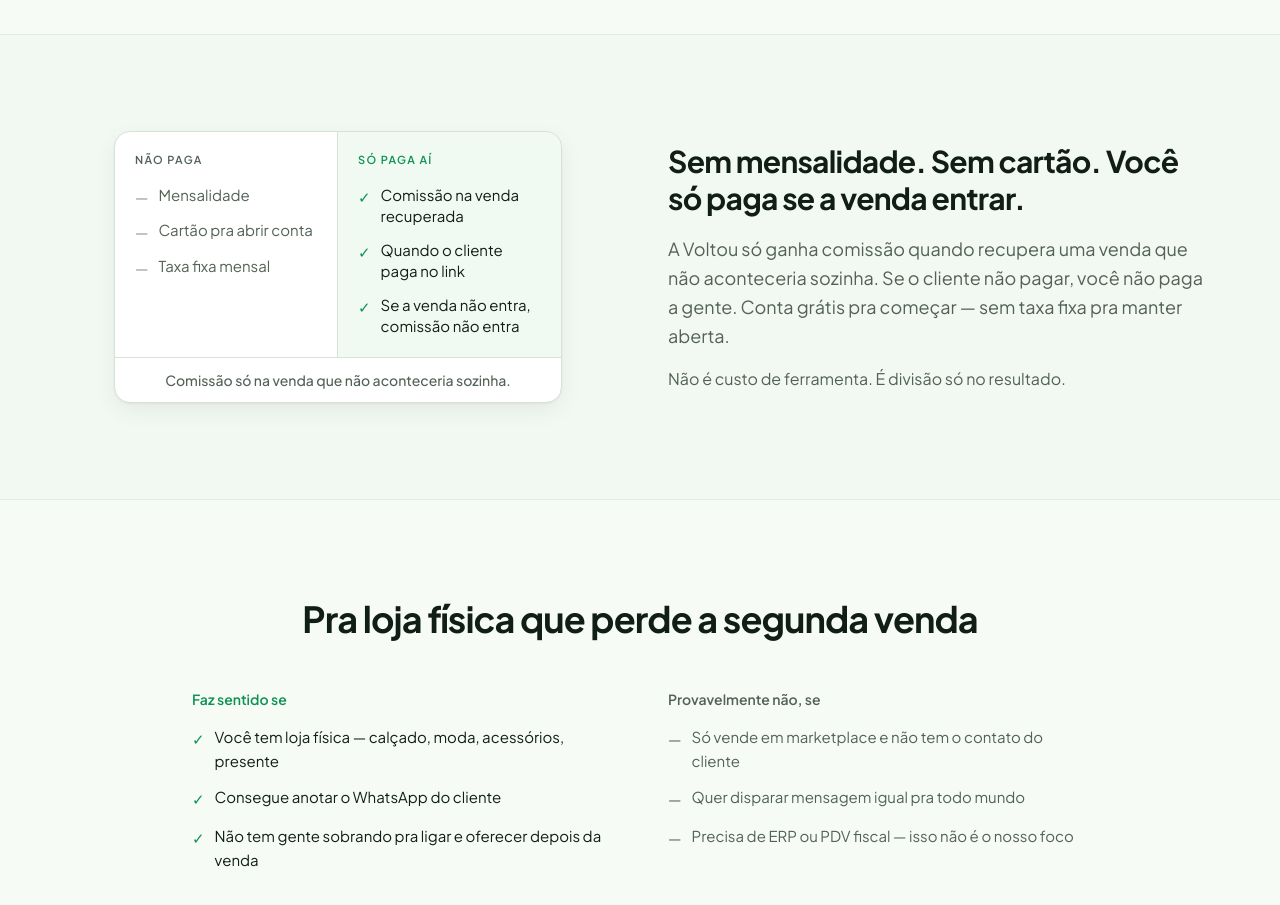
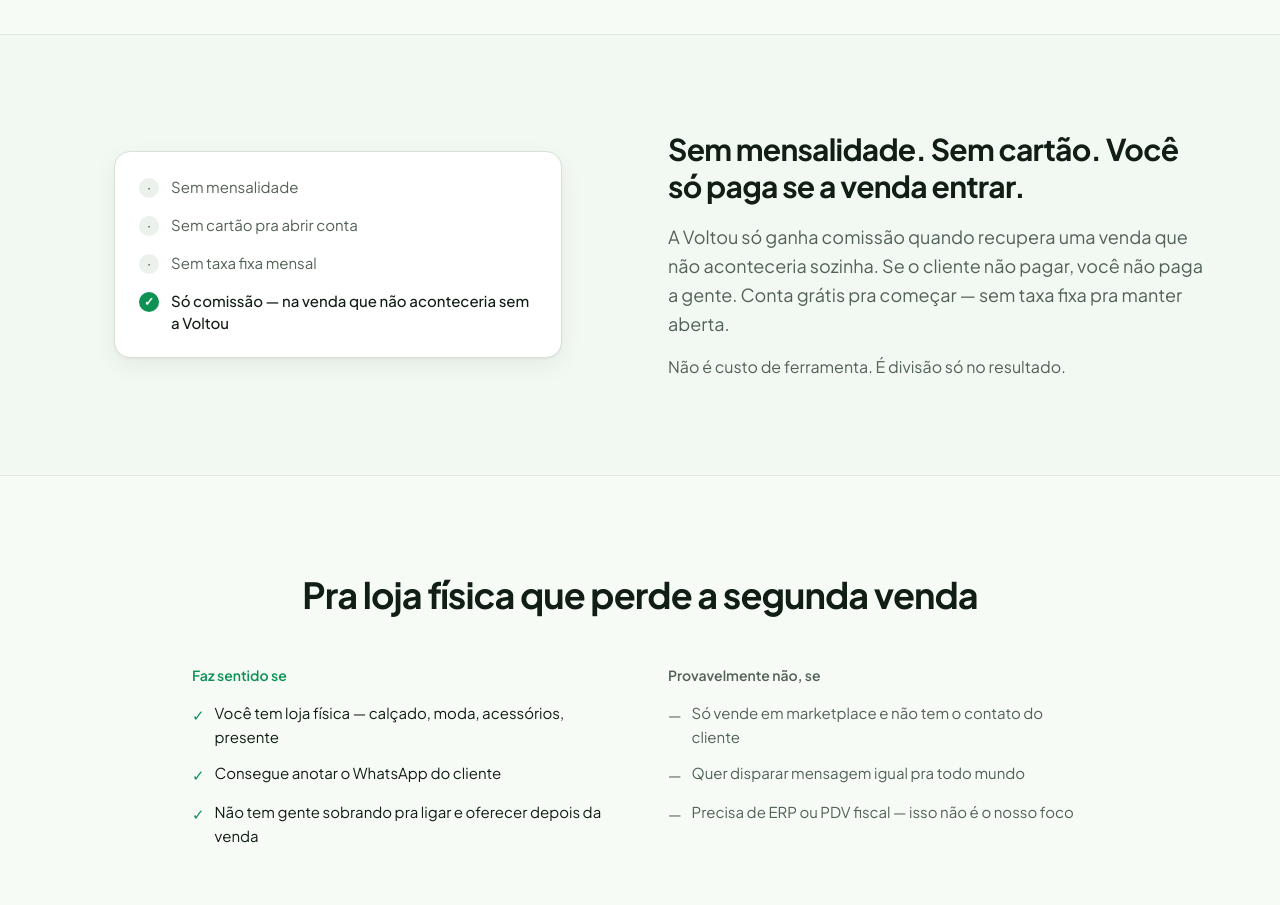
Before and after one commit to momauricio/voltou-front, a Next.js app: page / in a window 1280 px wide. Shown: the part 2240-3145 px from the top of the page. Built offline with nearby package versions, Linux system fonts and the light colour scheme.

Commit message:
feat(landing): single pricing list with incremental commission (VOL-21)
Replace the two-column Não paga / Só paga aí panel with one list that
filters on zero fixed cost and closes on commission only for recovered sales.

Co-authored-by: Cursor <cursoragent@cursor.com>

```diff
--- a/src/components/landing/mocks/pricing-chips-mock.tsx
+++ b/src/components/landing/mocks/pricing-chips-mock.tsx
@@ -1,62 +1,44 @@
-const NO_PAY = [
-  'Mensalidade',
-  'Cartão pra abrir conta',
-  'Taxa fixa mensal',
+const ITEMS = [
+  'Sem mensalidade',
+  'Sem cartão pra abrir conta',
+  'Sem taxa fixa mensal',
+  'Só comissão — na venda que não aconteceria sem a Voltou',
 ] as const;
 
-const ONLY_THEN = [
-  'Comissão na venda recuperada',
-  'Quando o cliente paga no link',
-  'Se a venda não entra, comissão não entra',
-] as const;
-
+/**
+ * Single list: zero fixed cost → commission only on incremental recovered sale (RCD).
+ */
 export function PricingChipsMock() {
   return (
     <div className="mx-auto w-full max-w-md">
-      <div className="overflow-hidden rounded-2xl border border-border bg-card shadow-[var(--shadow-soft)]">
-        <div className="grid sm:grid-cols-2">
-          <div className="border-b border-border p-5 sm:border-b-0 sm:border-r">
-            <p className="text-[11px] font-semibold tracking-[0.12em] text-muted-foreground">
-              NÃO PAGA
-            </p>
-            <ul className="mt-4 space-y-3">
-              {NO_PAY.map((item) => (
+      <div className="rounded-2xl border border-border bg-card p-5 shadow-[var(--shadow-soft)] sm:p-6">
+        <ul className="space-y-4">
+          {ITEMS.map((item, i) => {
+            const isLast = i === ITEMS.length - 1;
+            return (
               <li
                 key={item}
-                  className="flex items-start gap-2.5 text-sm text-muted-foreground sm:text-[15px]"
+                className={`flex items-start gap-3 text-sm sm:text-[15px] ${
+                  isLast
+                    ? 'font-medium text-foreground'
+                    : 'text-muted-foreground'
+                }`}
               >
-                  <span aria-hidden className="mt-0.5 text-muted-foreground/70">
-                    —
+                <span
+                  aria-hidden
+                  className={`mt-0.5 flex h-5 w-5 shrink-0 items-center justify-center rounded-full text-xs font-semibold ${
+                    isLast
+                      ? 'bg-primary text-primary-foreground'
+                      : 'bg-muted text-muted-foreground'
+                  }`}
+                >
+                  {isLast ? '✓' : '·'}
                 </span>
                 <span>{item}</span>
               </li>
-              ))}
+            );
+          })}
         </ul>
-          </div>
-
-          <div className="bg-accent/40 p-5">
-            <p className="text-[11px] font-semibold tracking-[0.12em] text-primary">
-              SÓ PAGA AÍ
-            </p>
-            <ul className="mt-4 space-y-3">
-              {ONLY_THEN.map((item) => (
-                <li
-                  key={item}
-                  className="flex items-start gap-2.5 text-sm text-foreground sm:text-[15px]"
-                >
-                  <span aria-hidden className="mt-0.5 text-primary">
-                    ✓
-                  </span>
-                  <span>{item}</span>
-                </li>
-              ))}
-            </ul>
-          </div>
-        </div>
-
-        <p className="border-t border-border px-5 py-3 text-center text-xs font-medium text-muted-foreground sm:text-sm">
-          Comissão só na venda que não aconteceria sozinha.
-        </p>
       </div>
     </div>
   );
```
Lines whose indentation alone changed are shown as unchanged.
